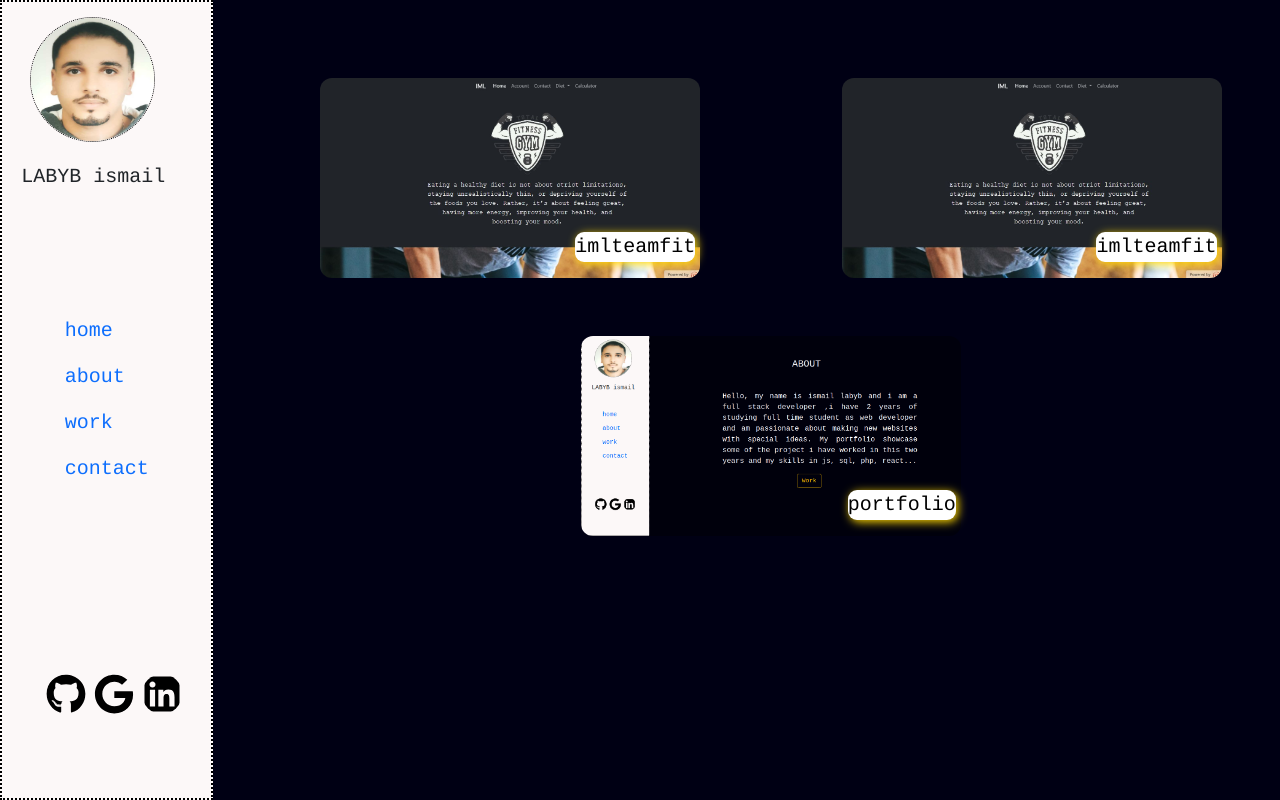
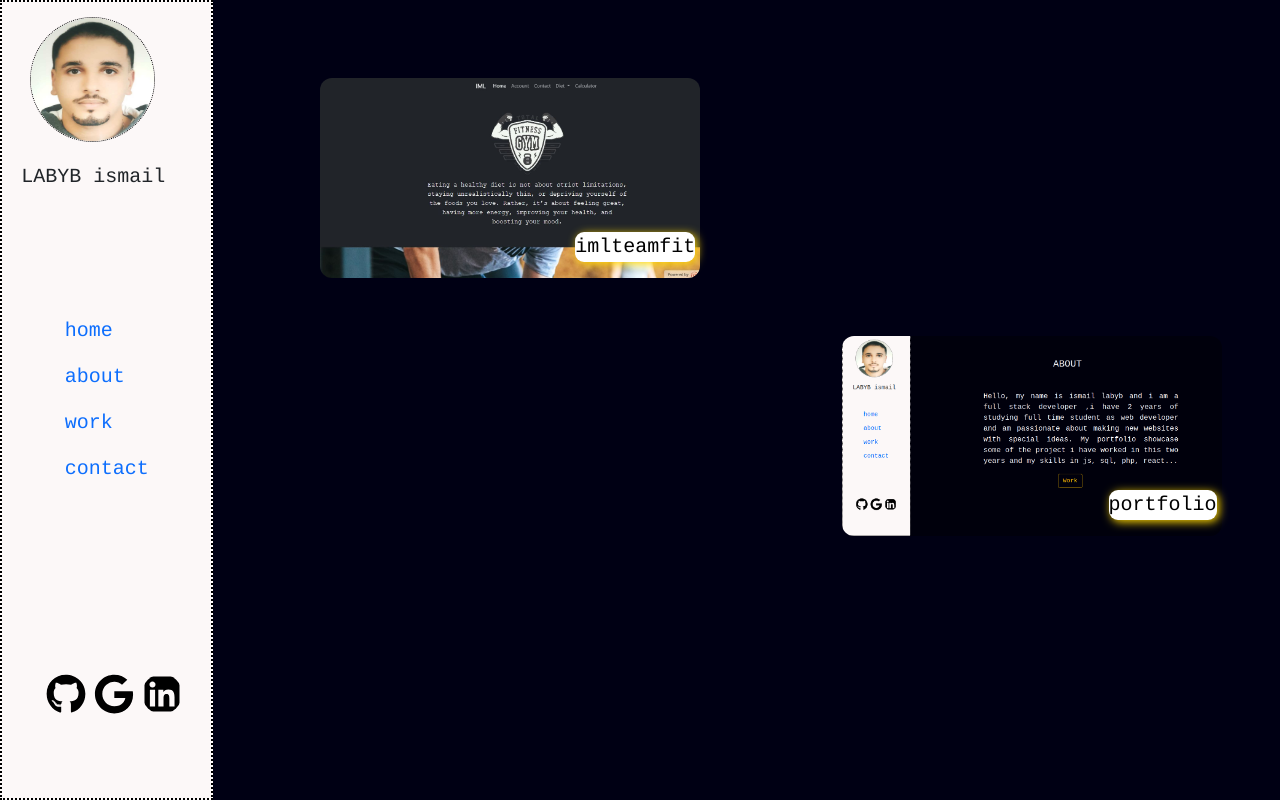
Before and after one commit to labybismail/portfolio1, a React (Create React App) app: page /work in a window 1280 px wide. Built offline with nearby package versions, Linux system fonts and the light colour scheme.

Commit message:
re-order cards

```diff
--- a/src/components/work.js
+++ b/src/components/work.js
@@ -4,7 +4,7 @@ export default function Work(){
     const card1Style = {backgroundImage: `url(${card1Img})`};
     const card2Style = {backgroundImage: `url(${card1Img})`};
     const card3Style = {backgroundImage: `url(${card3Img})`};
-    const pStyle={bottom:"0",right:"5px", color:"whitesmoke",position:"absolute",boxShadow:"2px 2px 10px gold",borderRadius:"9px",backgroundColor:"white",color:'black'}
+    const pStyle={bottom:"0",right:"5px",position:"absolute",boxShadow:"2px 2px 10px gold",borderRadius:"9px",backgroundColor:"white",color:'black'}
     return(
         <div className="col-10" style={{backgroundColor:"rgb(0,0,20)",height:"100vh"}}>
             <div className="col-12 d-flex " style={{marginTop: "70px"}}>
@@ -15,16 +15,16 @@ export default function Work(){
                         </div>
                     </a>
                 </div>
-                <div className="col-4 offset-2 ">
+                {/* <div className="col-4 offset-2 ">
                     <a href="https://imlteamfit.000webhostapp.com" >
                         <div className="m-2 cardsStyle" style={card2Style}>
                             <p className="fs-5" style={pStyle}>imlteamfit</p>
                     </div>
                     </a>
-                </div>
+                </div> */}
             </div>
             <div className="col-12">
-                <div className="col-4 offset-1 mx-auto " style={{height: "30%",marginTop: "50px"}} >
+                <div className="col-4 offset-7  " style={{height: "30%",marginTop: "50px"}} >
                     <a href="https://labybportfolio.netlify.app" >
                         <div className="m-2 cardsStyle" style={card3Style}>
                             <p className="fs-5" style={pStyle}>portfolio</p>
```
